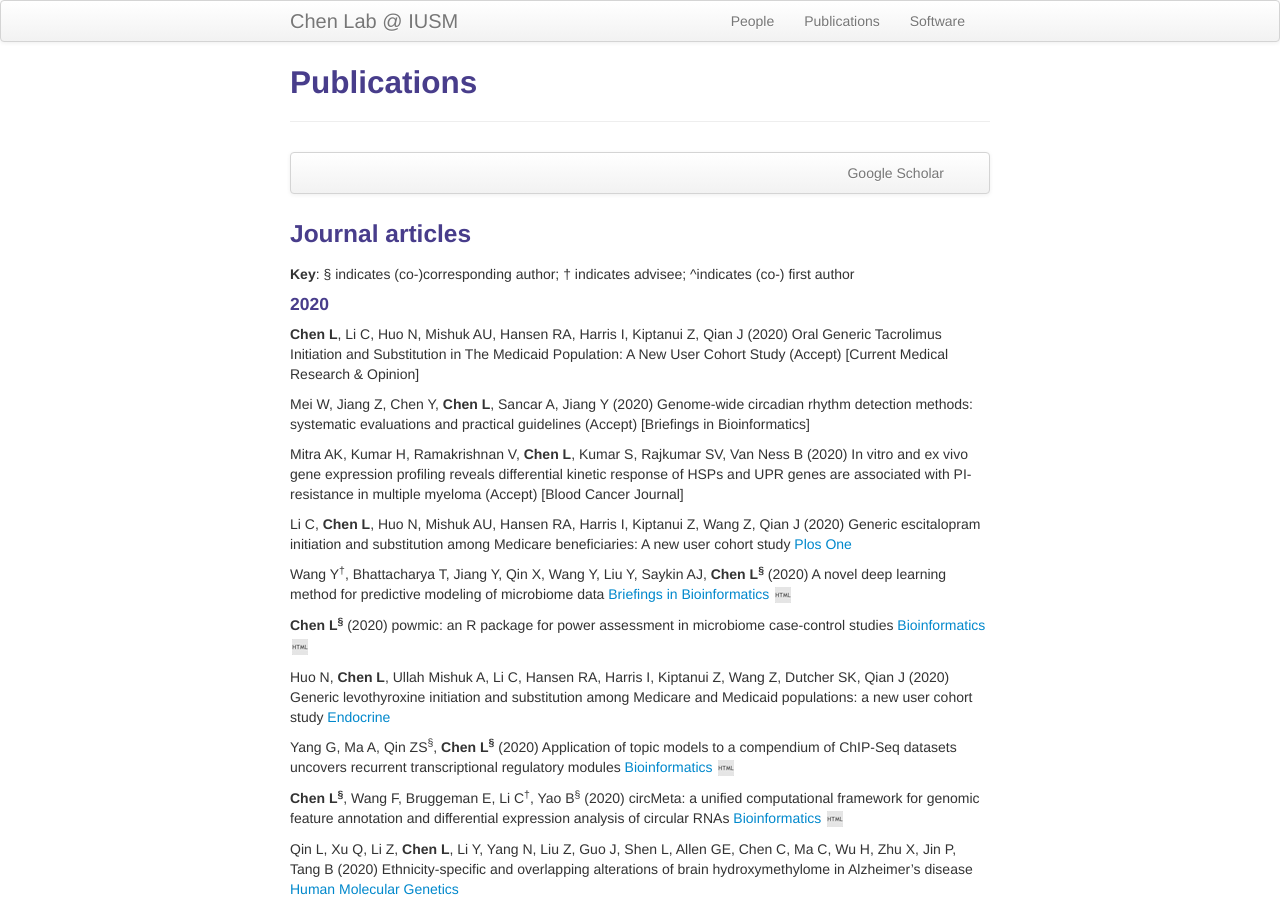
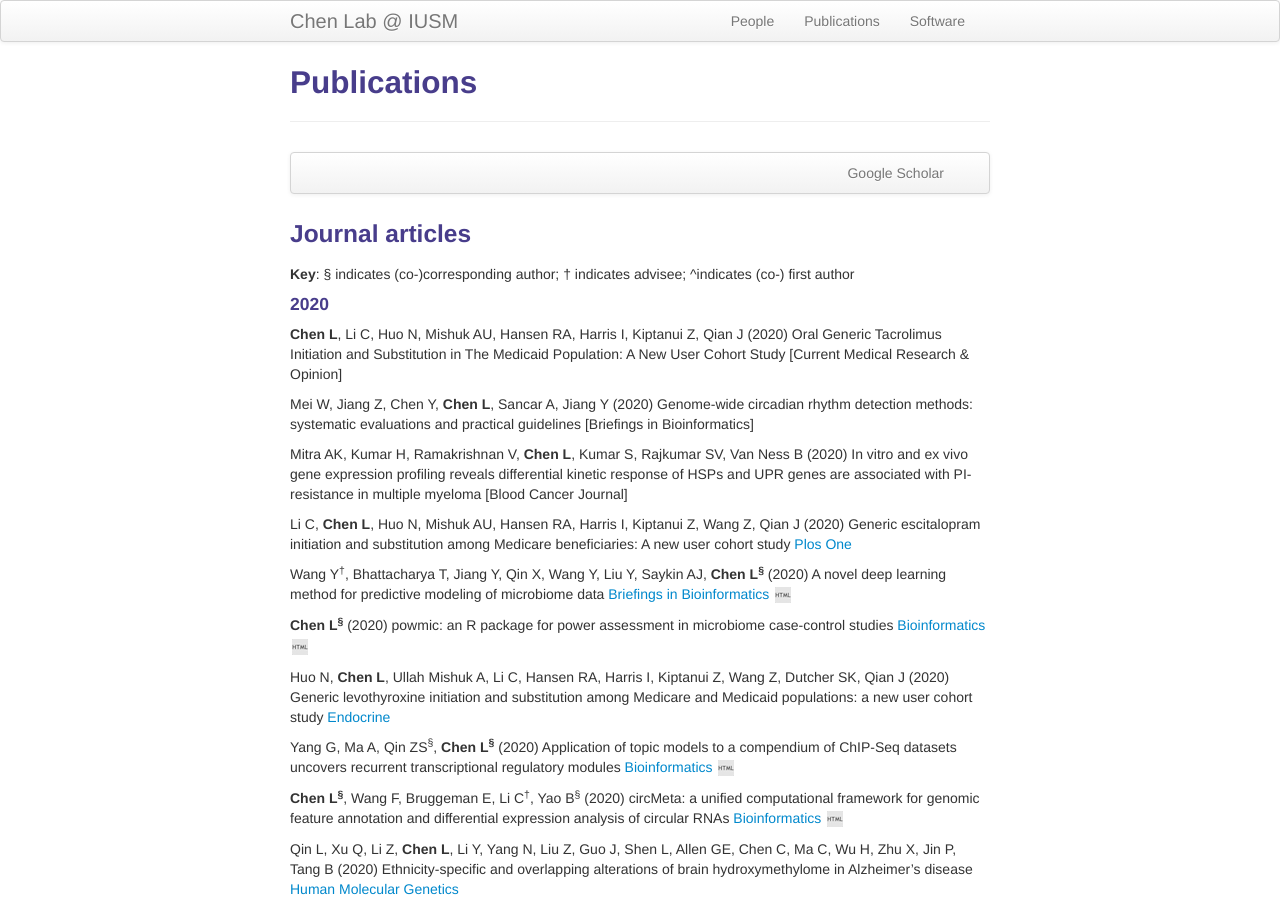
Before and after one commit to lichenbiostat/lichen-lab.github.io, a Jekyll site: the page built from pages/pubs.md, in a window 1280 px wide and 900 px high. Built offline with Jekyll 4.4.1, drawn with Linux system fonts in a browser that asks for light colours.

Commit message:
Update pubs.md

```diff
--- a/pages/pubs.md
+++ b/pages/pubs.md
@@ -21,13 +21,13 @@ description: Li Chen's publications
 #### 2020
 
 **Chen L**, Li C, Huo N, Mishuk AU, Hansen RA, Harris I, Kiptanui Z, Qian J (2020) Oral Generic Tacrolimus Initiation and Substitution in The Medicaid
-Population: A New User Cohort Study (Accept) [Current Medical Research & Opinion]
+Population: A New User Cohort Study [Current Medical Research & Opinion]
 <!-- * 38 * -->
 
-Mei W, Jiang Z, Chen Y, **Chen L**, Sancar A, Jiang Y (2020) Genome-wide circadian rhythm detection methods: systematic evaluations and practical guidelines (Accept) [Briefings in Bioinformatics]
+Mei W, Jiang Z, Chen Y, **Chen L**, Sancar A, Jiang Y (2020) Genome-wide circadian rhythm detection methods: systematic evaluations and practical guidelines [Briefings in Bioinformatics]
 <!-- * 37 * -->
 
-Mitra AK, Kumar H, Ramakrishnan V, **Chen L**, Kumar S, Rajkumar SV, Van Ness B (2020) In vitro and ex vivo gene expression profiling reveals differential kinetic response of HSPs and UPR genes are associated with PI-resistance in multiple myeloma (Accept) [Blood Cancer Journal]
+Mitra AK, Kumar H, Ramakrishnan V, **Chen L**, Kumar S, Rajkumar SV, Van Ness B (2020) In vitro and ex vivo gene expression profiling reveals differential kinetic response of HSPs and UPR genes are associated with PI-resistance in multiple myeloma [Blood Cancer Journal]
 <!-- * 36 * -->
 
 Li C, **Chen L**, Huo N, Mishuk AU, Hansen RA, Harris I, Kiptanui Z, Wang Z, Qian J (2020) Generic escitalopram initiation and substitution among Medicare beneficiaries: A new user cohort study [Plos One](https://journals.plos.org/plosone/article?id=10.1371/journal.pone.0232226)
```
